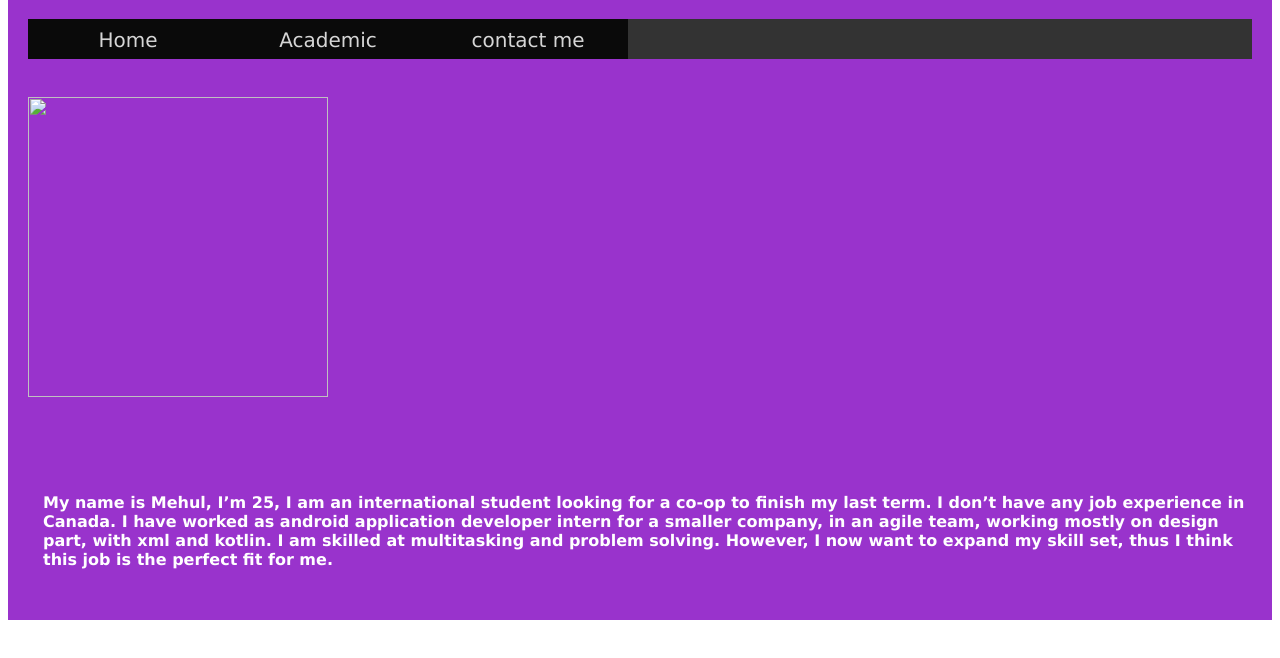
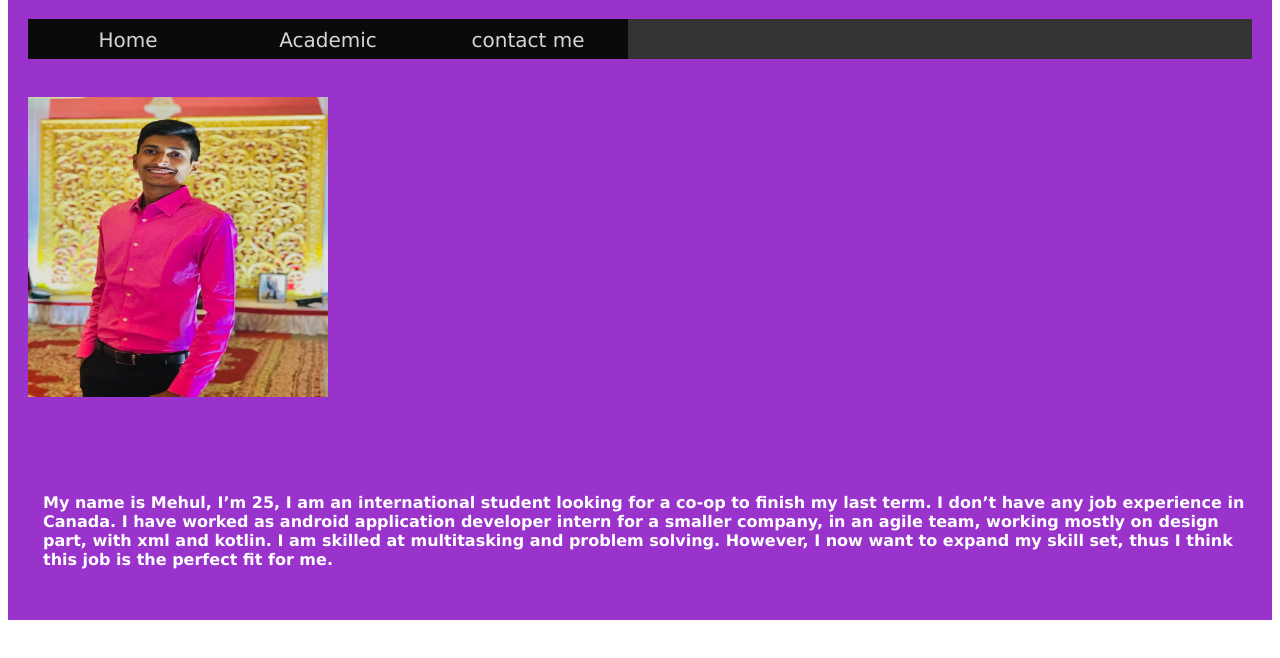
Before and after one commit to c0849394mehulbhai/myBlog_mehulbhai_c0849394, a plain HTML site: page index.html in a window 1280 px wide. Shown: the part 90-748 px from the top of the page. Drawn offline with Linux system fonts and the light colour scheme; files whose address does not match are found by name.

Commit message:
final commit 1

```diff
--- a/index.html
+++ b/index.html
@@ -16,7 +16,7 @@
 </ul>
 <br><br>
 <div class="container">
-	<img src="D:\OneDrive\Pictures\Camera Roll\IMG_2068.JPG" class="img-responsive floating-image right" height=500px, width=400px>
+	<img src="C:\Users\Darshan\Desktop\sem 2\mobile browser application\myBlog_mehulbhai_c0849394\IMG_2068.JPG" class="img-responsive floating-image right" height=500px, width=400px>
 
 	 <div class="main">
 	 	<p><b>My name is Mehul, I’m 25, I am an international student looking for a co-op to finish my last term. I don’t have any job experience in Canada. I have worked as android application developer intern for a smaller company, in an agile team, working mostly on design part, with xml and kotlin. I am skilled at multitasking and problem solving. However, I now want to expand my skill set, thus I think this job is the perfect fit for me.</b></p>
```
Also changed, not shown: IMG_2068.JPG (added).
